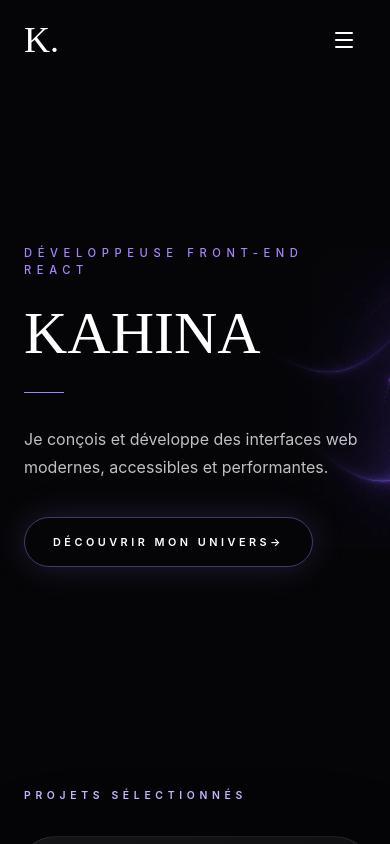
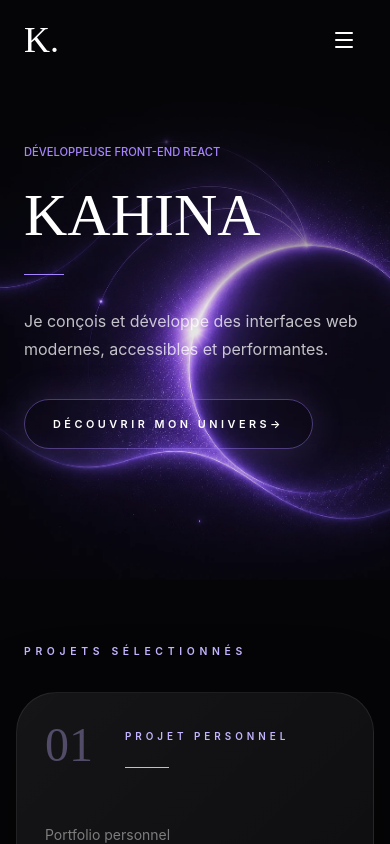
Before and after one commit to kahija/project-k, a React (Vite) app: page / in a window 390 px wide. Shown: the top 844 px of the page. Built offline with nearby package versions, Linux system fonts and the light colour scheme.

Commit message:
fix: rebalance mobile hero spacing and artwork

```diff
--- a/src/index.css
+++ b/src/index.css
@@ -30,6 +30,19 @@ button {
   font: inherit;
 }
 
+@media (max-width: 767px) {
+  .hero-art {
+    top: auto;
+    bottom: -130px;
+    right: -120px;
+    width: 640px;
+    max-width: none;
+    transform: none;
+    mask-image: linear-gradient(to bottom, transparent, black 45%);
+    -webkit-mask-image: linear-gradient(to bottom, transparent, black 45%);
+  }
+}
+
 a {
   color: inherit;
   text-decoration: none;
--- a/src/sections/Hero/Hero.tsx
+++ b/src/sections/Hero/Hero.tsx
@@ -15,7 +15,7 @@ export function Hero({ theme }: HeroProps) {
       id="home"
       tabIndex={-1}
       className={`
-        relative min-h-screen overflow-hidden pt-20
+        relative overflow-hidden pt-20 md:min-h-screen
         transition-colors duration-700
         ${isDark ? "bg-[#050507] text-white" : "bg-[#f5f0ea] text-[#18151d]"}
       `}
@@ -26,10 +26,10 @@ export function Hero({ theme }: HeroProps) {
       <div
         className="
           relative mx-auto grid
-          min-h-[calc(100vh-88px)]
+          min-h-[620px] md:min-h-[calc(100vh-88px)]
           max-w-[1440px]
-          items-center
-          px-6 pb-32 pt-6
+          items-start md:items-center
+          px-6 pb-56 pt-16 md:pb-32 md:pt-6
 
           lg:grid-cols-[0.9fr_1.1fr]
           lg:pl-[140px]
@@ -46,7 +46,7 @@ export function Hero({ theme }: HeroProps) {
           <p
             className="
               mb-7 text-[0.7rem] font-medium uppercase
-              tracking-[0.5em] text-violet-400
+              tracking-normal md:tracking-[0.5em] text-violet-400
               xl:mb-8 xl:text-xs xl:tracking-[0.55em]
             "
           >
@@ -121,7 +121,7 @@ export function Hero({ theme }: HeroProps) {
           alt=""
           aria-hidden
           className={`
-          pointer-events-none
+          hero-art pointer-events-none
           absolute right-[-30%]
           top-[42%]
           -translate-y-1/2
@@ -152,7 +152,7 @@ export function Hero({ theme }: HeroProps) {
           alt=""
           aria-hidden
           className={`
-          pointer-events-none
+          hero-art pointer-events-none
           absolute
           right-[-30%]
           top-[42%]
```
